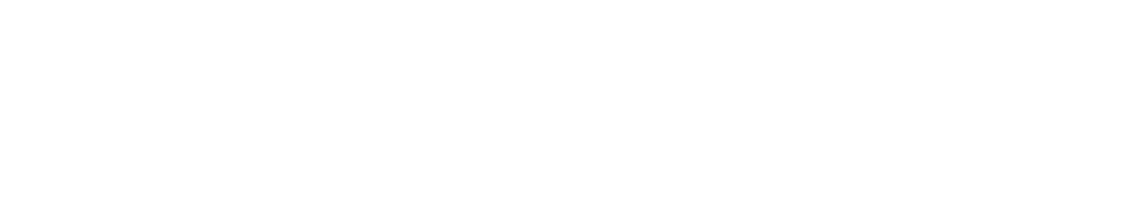
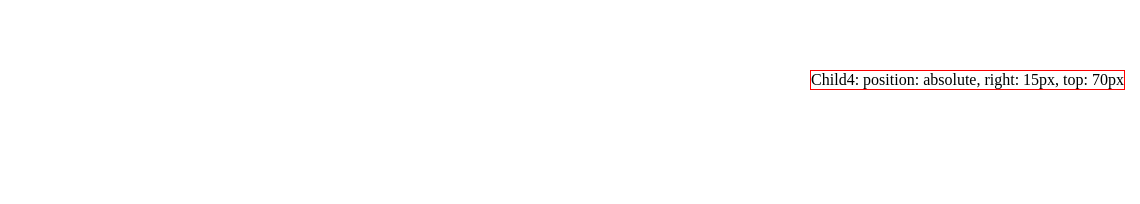
Before and after one commit to openedu3/web1, a plain HTML site: page Y_Edu.html in a window 1280 px wide. Shown: the top 204 px of the page, 140-1280 px from the left. Drawn offline with Linux system fonts and the light colour scheme.

Commit message:
Add files via upload

```diff
--- a/Y_Edu.html
+++ b/Y_Edu.html
@@ -13,6 +13,11 @@
         th, td {
           padding: 15px;
         }
+        #child4 {
+            position: absolute;
+            border: 1px solid red;
+            top: 70px;
+            right: 15px;
     </style>
   </head>
 
@@ -20,7 +25,7 @@
 
 <h2>학교현황</h2>
 <!--<p>Use the CSS border property to add a border to the table.</p>-->
-
+<!--<img src="https://unsplash.com/photos/i5nMmbr8JYg" alt="HTML5 Icon" style="width:128px;height:128px;">-->
 <table style="width:50%"";>
   <tr>
     <th>초등학교</th>
@@ -57,6 +62,7 @@
     <td></td>
     <td></td>
   </tr>
-  <img src="https://unsplash.com/photos/i5nMmbr8JYg" alt="HTML5 Icon" style="width:128px;height:128px;">
-</body>
+    <div id="child4">Child4: position: absolute, right: 15px, top: 70px</div>
+  <img src="school_unsplash.jpg"  style="width:128px;height:128px;">
+
 </html>
```
